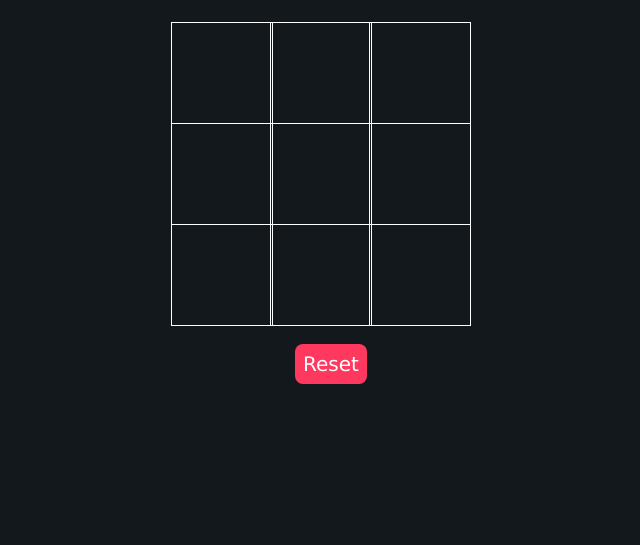
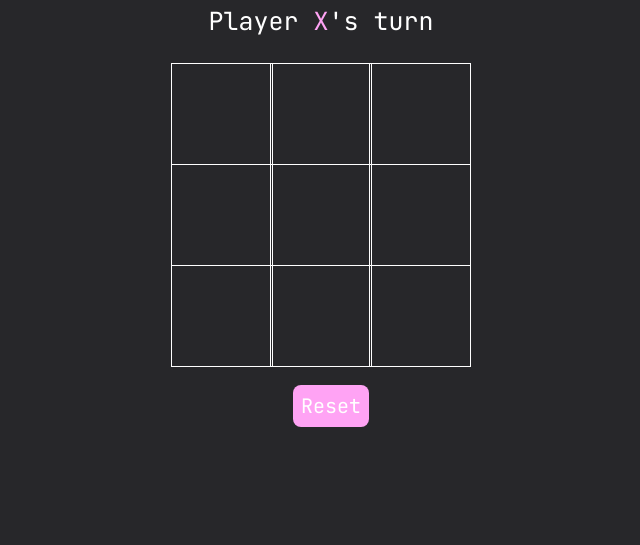
Before and after one commit to gothycs/tic-tac-toe, a plain HTML site: page index.html in a window 1280 px wide. Shown: the part 256-801 px from the top of the page, without its empty margins (319-959 px from the left). Drawn offline with Linux system fonts and the light colour scheme.

Commit message:
Add files via upload

```diff
--- a/index.html
+++ b/index.html
@@ -8,28 +8,28 @@
     <title>Tic-Tac-Toe</title>
 </head>
 <body>
-    <main class="background">
-        <section class="title">
+    <div class="container">
+        <div class="title">
             <h1>Tic Tac Toe</h1>
-        </section>
-        <section class="display">
+        </div>
+        <div class="display">
             Player <span class="display-player playerX">X</span>'s turn
-        </section>
-        <section class="container">
-            <div class="tile"></div>
-            <div class="tile"></div>
-            <div class="tile"></div>
-            <div class="tile"></div>
-            <div class="tile"></div>
-            <div class="tile"></div>
-            <div class="tile"></div>
-            <div class="tile"></div>
-            <div class="tile"></div>
-        </section>
-        <section class="display announcer hide"></section>
-        <section class="controls">
+        </div>
+        <div class="board">
+            <div class="square"></div>
+            <div class="square"></div>
+            <div class="square"></div>
+            <div class="square"></div>
+            <div class="square"></div>
+            <div class="square"></div>
+            <div class="square"></div>
+            <div class="square"></div>
+            <div class="square"></div>
+        </div>
+        <div class="display announcer hide"></div>
+        <div class="controls">
             <button id="reset">Reset</button>
-        </section>
-    </main>
+        </div>
+    </div>
 </body>
 </html>
--- a/main.js
+++ b/main.js
@@ -1,5 +1,5 @@
 window.addEventListener('DOMContentLoaded', () => {
-    const tiles = Array.from(document.querySelectorAll('.tile'));
+    const squares = Array.from(document.querySelectorAll('.square'));
     const playerDisplay = document.querySelector('.display-player');
     const resetBtn = document.querySelector('#reset');
     const msg = document.querySelector('.announcer');
@@ -52,10 +52,10 @@ window.addEventListener('DOMContentLoaded', () => {
         msg.classList.remove('hide');
     }
 
-    function handleMove(tile, index) {
-        if (tile.innerText === '' && gameActive) {
-            tile.innerText = currentPlayer;
-            tile.classList.add(`player${currentPlayer}`);
+    function handleMove(square, index) {
+        if (square.innerText === '' && gameActive) {
+            square.innerText = currentPlayer;
+            square.classList.add(`player${currentPlayer}`);
             board[index] = currentPlayer;
             checkWinner();
             currentPlayer = currentPlayer === 'X' ? 'O' : 'X';
@@ -67,16 +67,16 @@ window.addEventListener('DOMContentLoaded', () => {
         board = ['', '', '', '', '', '', '', '', ''];
         gameActive = true;
         msg.classList.add('hide');
-        tiles.forEach(tile => {
-            tile.innerText = '';
-            tile.classList.remove('playerX', 'playerO');
+        squares.forEach(square => {
+            square.innerText = '';
+            square.classList.remove('playerX', 'playerO');
         });
         currentPlayer = 'X';
         playerDisplay.innerText = currentPlayer;
     }
 
-    tiles.forEach((tile, index) => {
-        tile.addEventListener('click', () => handleMove(tile, index));
+    squares.forEach((square, index) => {
+        square.addEventListener('click', () => handleMove(square, index));
     });
 
     resetBtn.addEventListener('click', resetGame);
--- a/style.css
+++ b/style.css
@@ -1,11 +1,13 @@
+@import url('https://fonts.googleapis.com/css2?family=JetBrains+Mono:wght@400;500;600;700;800&display=swap');
+
 * {
     padding: 0;
     margin: 0;
-    font-family: Verdana;
+    font-family: 'JetBrains Mono';
 }
 
-.background {
-    background-color: #12181B;
+.container {
+    background-color: #27272a;
     height: 100vh;
     padding-top: 1px;
 }
@@ -15,6 +17,7 @@
     text-align: center;
     font-size: 40px;
     margin-top: 10%;
+  text-decoration: #ffa3f4 wavy underline;
 }
 
 .display {
@@ -29,7 +32,7 @@
     display: none;
 }
 
-.container {
+.board {
     margin: 0 auto;
     display: grid;
     grid-template-columns: 33% 33% 33%;
@@ -38,7 +41,7 @@
 
 }
 
-.tile {
+.square {
     border: 1px solid white;
     min-width: 100px;
     min-height: 100px;
@@ -50,11 +53,11 @@
 }
 
 .playerX {
-    color: #09C372;
+    color: #ffa3f4
 }
 
 .playerO {
-    color: #498AFB;
+    color: rgb(75, 247, 196)
 }
 
 .controls {
@@ -76,5 +79,5 @@
 }
 
 #reset {
-    background-color: #FF3860;
+    background-color: #ffa3f4;
 }
```
